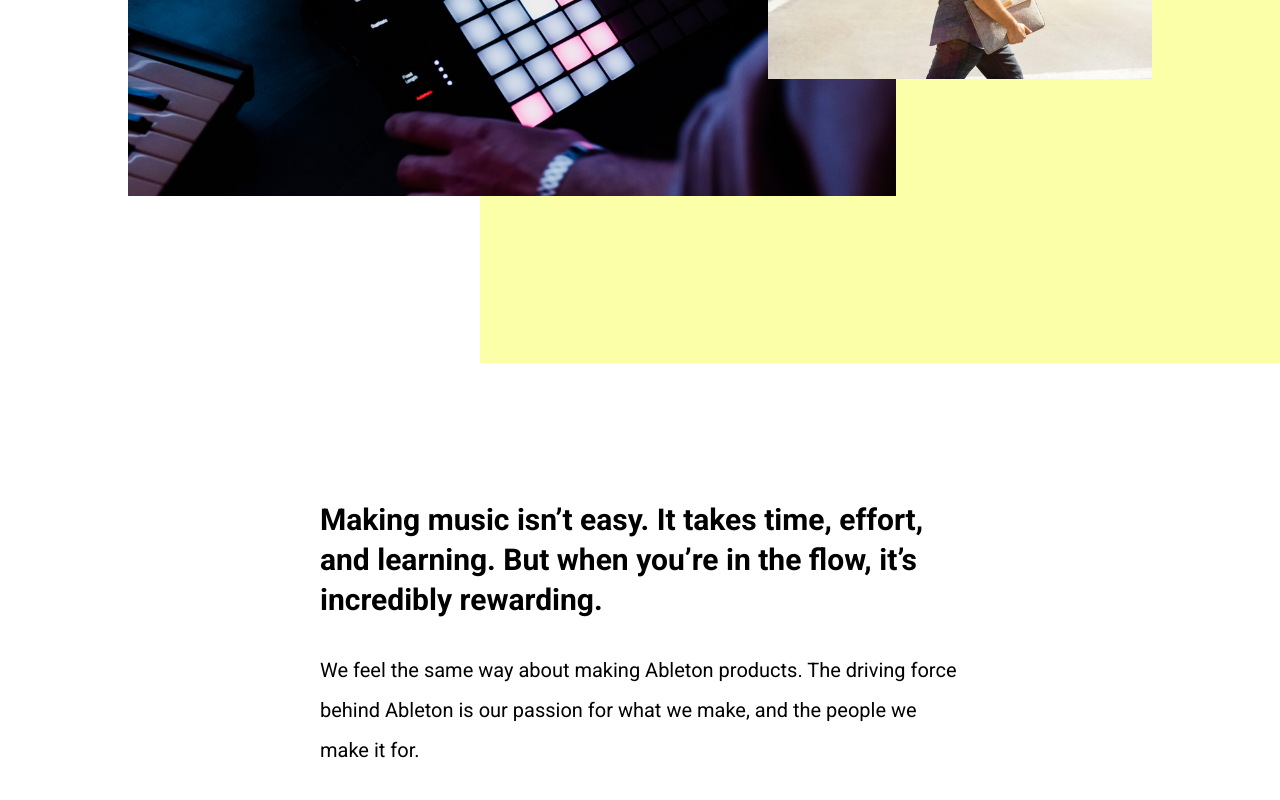
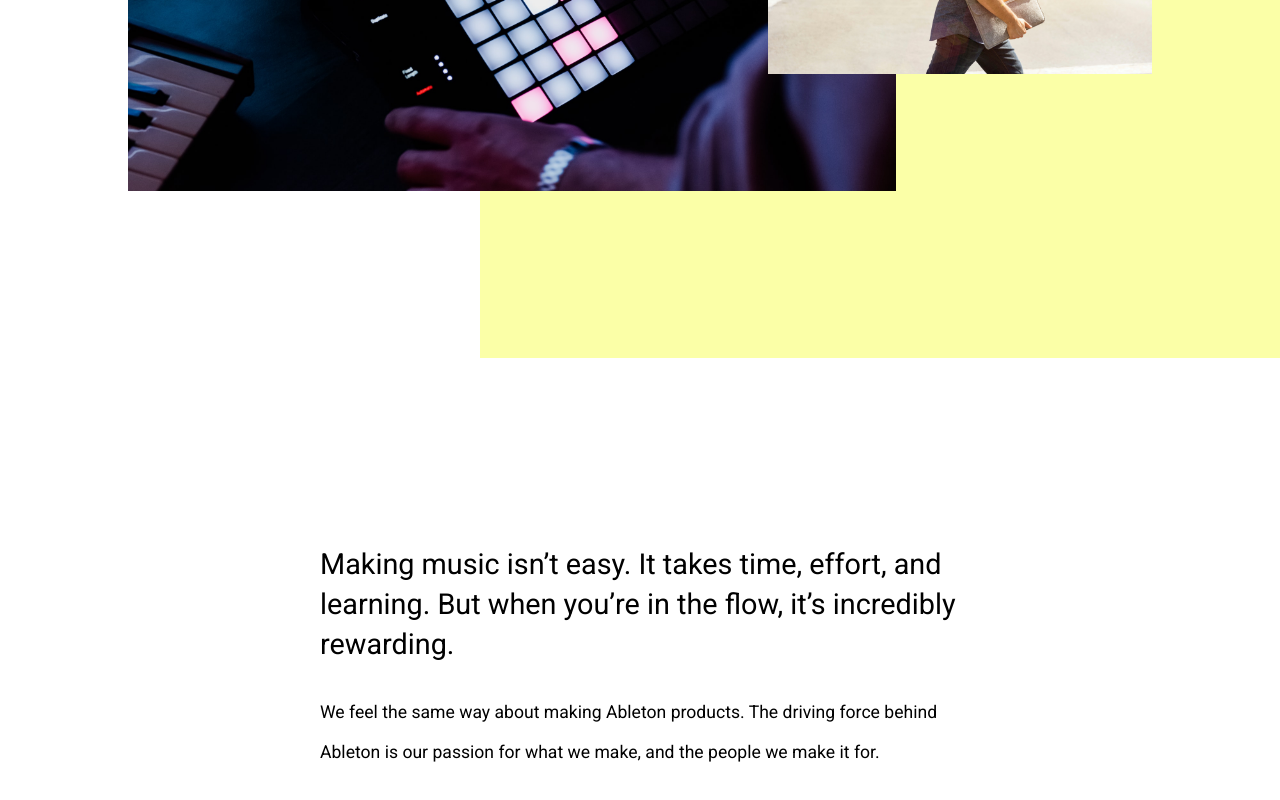
Before and after one commit to hannah-ganne/ableton-clone, a React (Create React App) app: page / in a window 1280 px wide. Shown: the part 1847-2647 px from the top of the page. Built offline with nearby package versions, Linux system fonts and the light colour scheme; the HTML template or start-up script is replaced by a standard one.

Commit message:
add styling for media

```diff
--- a/src/App.css
+++ b/src/App.css
@@ -52,16 +52,46 @@ header section:last-child {
 }
 
 .text-container h3 {
-  font-size: 1.875rem;
+  font-size: 1.8rem;
+  font-weight: 500;
 }
 
 .text-container p {
-  font-size: 1.25rem;
+  font-size: 1.1rem;
 }
 
 .image-bloc {
   width: 100vw;
-  height: auto;
+  height: 850px;
   position: relative;
-  padding-bottom: 800px;
+  overflow: hidden;
 }
+
+.media-bloc {
+  width: 100vw;
+  display: flex;
+  justify-content: center;
+  position: relative;
+}
+
+figure {
+  width: 50%;
+}
+
+iframe {
+  width: 100%;
+}
+
+.media-bloc img {
+  width: 80%;
+}
+
+.media-bloc h3, .media-bloc a {
+  font-size: 1.8em;
+  font-weight: 500;
+  line-height: 1.8em;
+}
+
+.media-bloc a {
+  color: #0000ff;
+}
```
